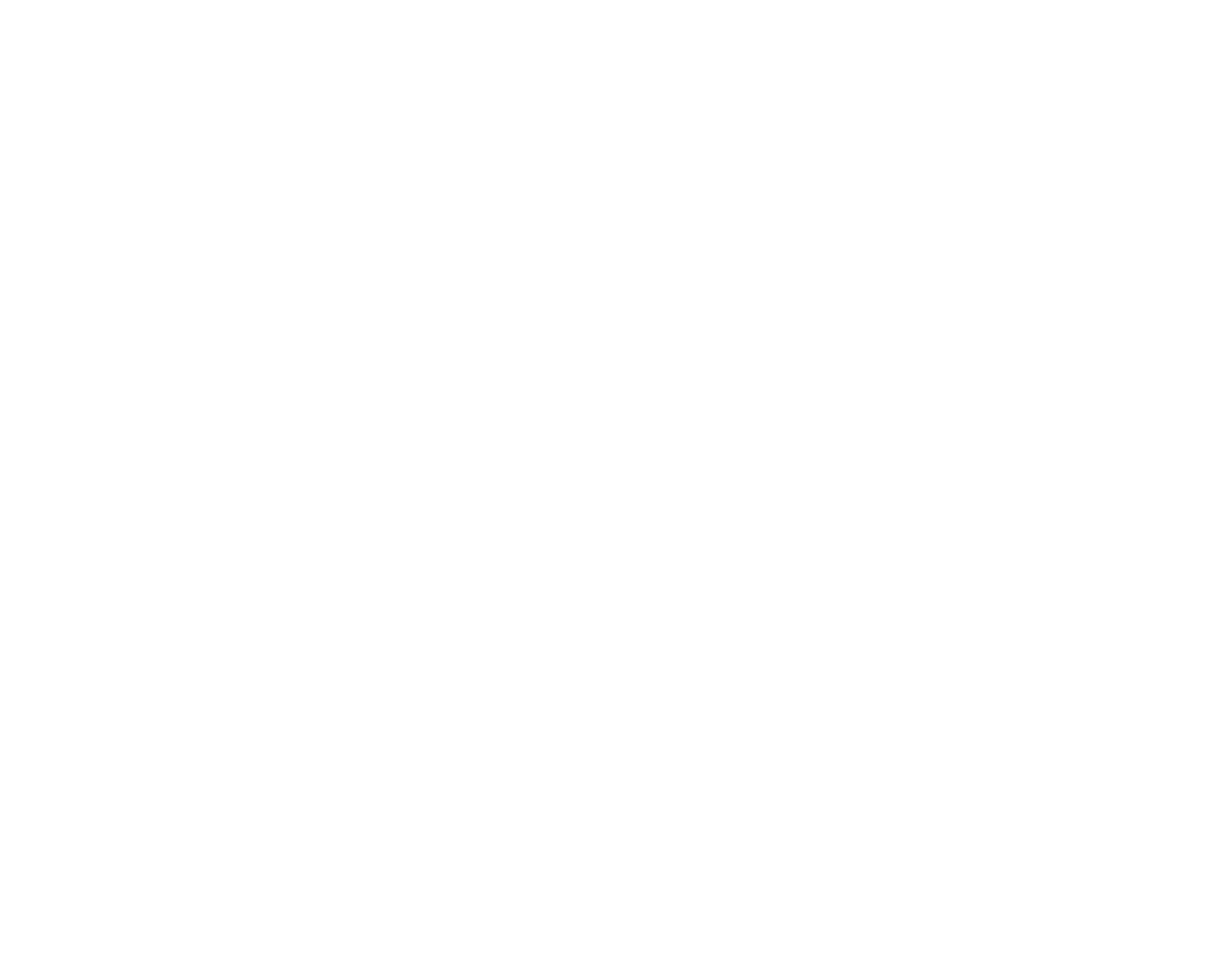
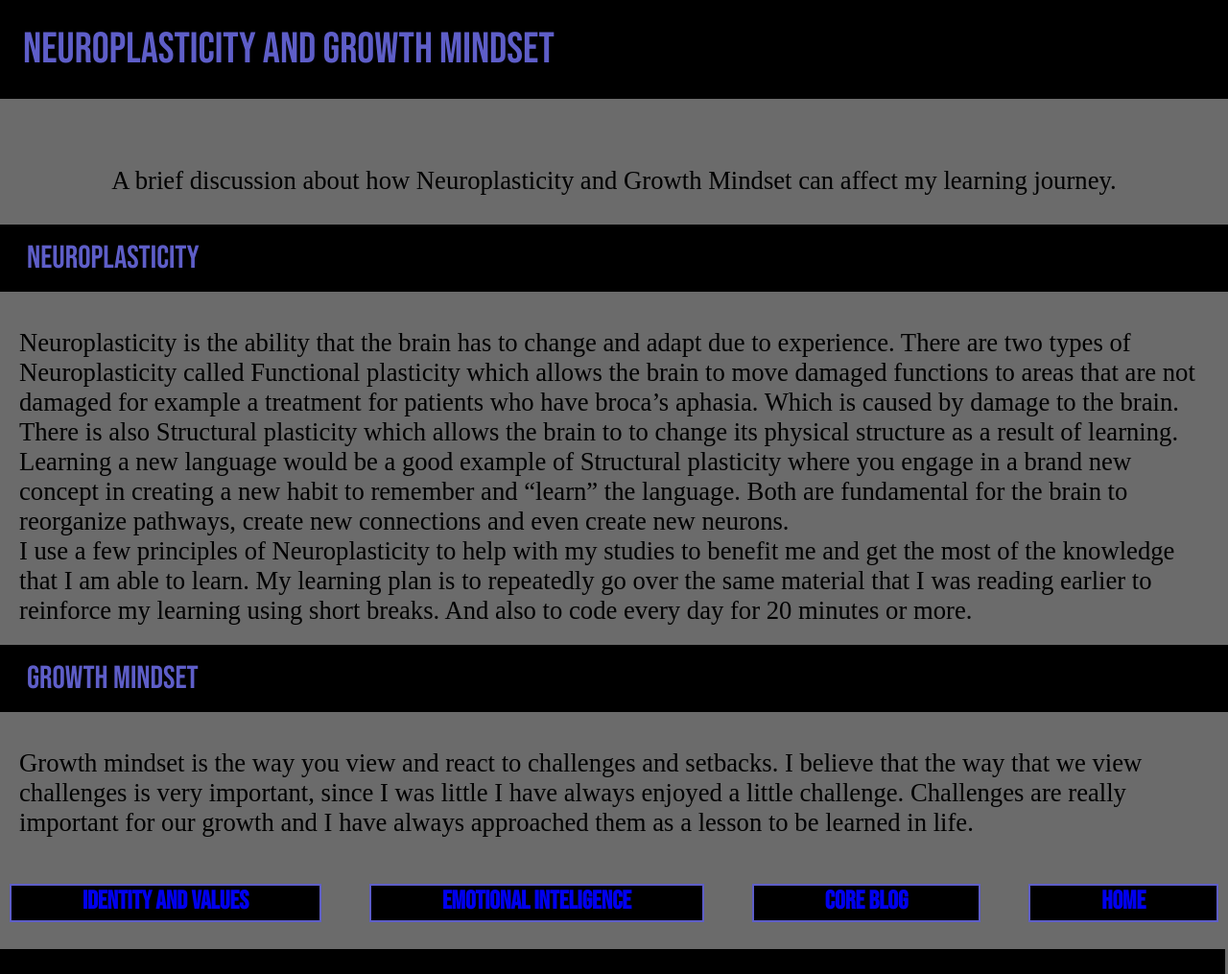
Before and after one commit to vitor-fernandess/vitor-fernandess.github.io, a plain HTML site: page neuroplasticity.html in a window 1280 px wide. Shown: the whole page at 96% size. Before the commit the page ends 800 px from the top, so only its background shows below. Drawn offline with Linux system fonts and the light colour scheme.

Commit message:
neuroplasticity blog added

```diff
--- a/neuroplasticity.html
+++ b/neuroplasticity.html
@@ -0,0 +1,55 @@
+<!DOCTYPE html>
+<html>
+  <head>
+    <title>NeuroPlasticity</title>
+    <meta charset="UTF-8">
+    <link href="/styles/main.css" rel="stylesheet" type="text/css">
+    <link rel="preconnect" href="https://fonts.googleapis.com">
+    <link rel="preconnect" href="https://fonts.gstatic.com" crossorigin>
+    <link href="https://fonts.googleapis.com/css2?family=Bebas+Neue&display=swap" rel="stylesheet">
+    <meta name="viewport" content="width=device-width, initial-scale=1" />
+  </head>
+  <body>
+    <nav class="navbar">
+        <div class="heading">
+          <a href="#">NeuroPlasticity and growth mindset</a>
+        </div>
+    </nav>
+  </nav>
+
+  <div class="main">
+   <p>A brief discussion about how Neuroplasticity and Growth Mindset can affect my learning journey.</p>
+  </div>
+
+  <div class="subtitle"> <p class="subtext">NeuroPlasticity</p></div> <br>
+  <p class="explanation-b">
+    Neuroplasticity is the ability that the brain has to change and adapt due to experience.
+     There are two types of Neuroplasticity called Functional plasticity which allows the brain to move damaged functions to areas that are not damaged for example a treatment for patients who have broca’s aphasia.
+     Which is caused by damage to the brain. There is also Structural plasticity which allows the brain to to change its physical structure as a result of learning.
+     Learning a new language would be a good example of Structural plasticity where you engage in a brand new concept in creating a new habit to remember and “learn” the language.
+     Both are fundamental for the brain to reorganize pathways, create new connections and even create new neurons.  <br>
+     I use a few principles of Neuroplasticity to help with my studies to benefit me and get the most of the knowledge that I am able to learn.
+     My learning plan is to repeatedly go over the same material that I was reading earlier to reinforce my learning using short breaks. And also to code every day for 20 minutes or more.
+
+  </p>
+
+  <div class="subtitle"> <p class="subtext">Growth mindset</p></div> <br>
+  <p class="explanation-b">
+     Growth mindset is the way you view and react to challenges and setbacks.
+     I believe that the way that we view challenges is very important, since I was little I have always enjoyed a little challenge.
+     Challenges are really important for our growth and I have always approached them as a lesson to be learned in life.
+  </p>
+
+  <br>
+
+  <div class="grid-row">
+    <div class="item-grid"><a href="identity-values.html">identity and values</a></div>
+    <div class="item-grid"><a href="emotional-inteligence.html">Emotional Inteligence</a></div>
+    <div class="item-grid"><a href="core-blog.html">core blog</a></div>
+    <div class="item-grid"><a href="index.html">Home</a></div>
+   </div>
+   <br>
+
+  <footer></footer>
+  </body>
+</html>
```
Also changed, not shown: core-blog.html (+1 -1 lines), emotional-inteligence.html (+2 -2 lines), identity-values.html (+1 -1 lines).
